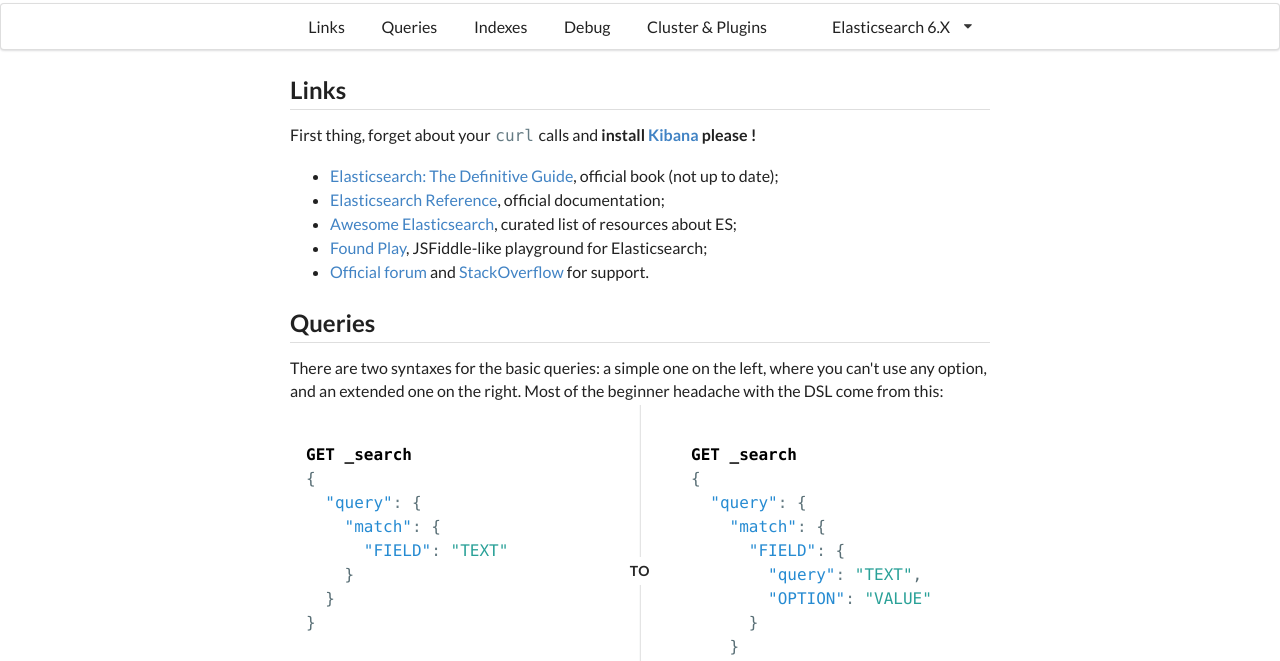
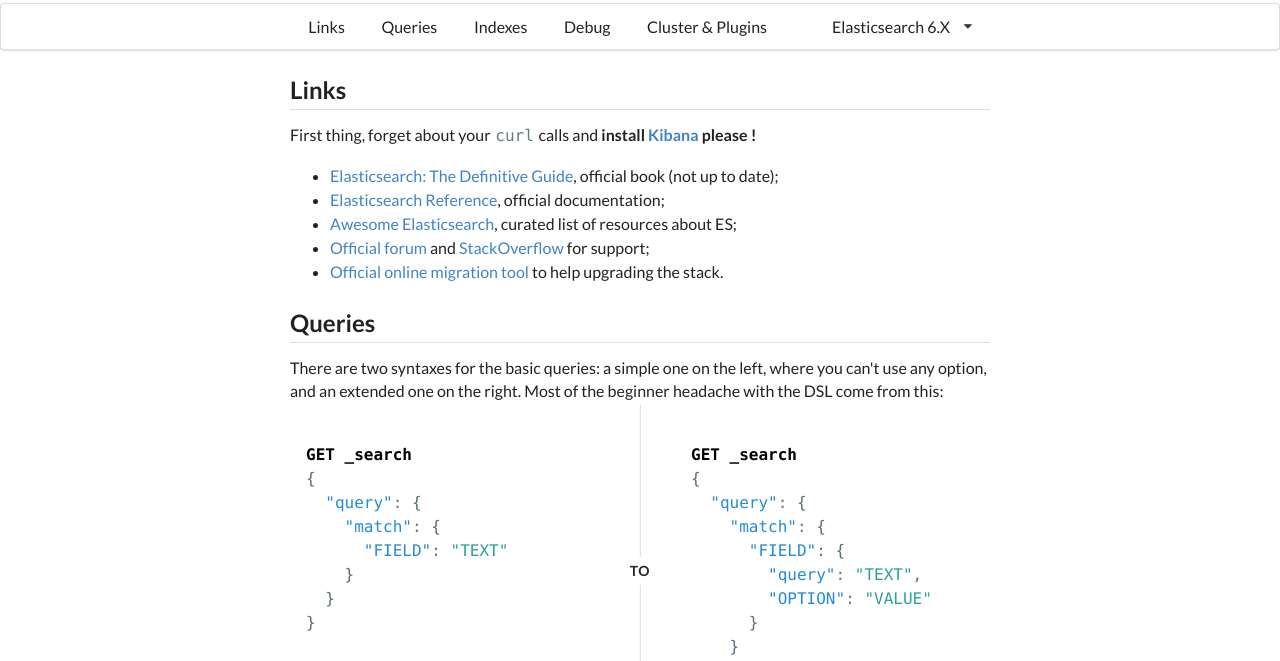
Before and after one commit to jolicode/elasticsearch-cheatsheet, a plain HTML site: page index.html in a window 1280 px wide. Shown: the part 139-800 px from the top of the page. Drawn offline with nearby package versions, Linux system fonts and the light colour scheme.

Commit message:
Remove Found.no/play as it's gone and add Upgrade Assitant

```diff
--- a/index.html
+++ b/index.html
@@ -156,8 +156,8 @@
           <li class="es6"><a href="https://www.elastic.co/guide/en/elasticsearch/reference/6.x/index.html">Elasticsearch Reference</a>, official documentation;</li>
 
           <li><a href="https://github.com/dzharii/awesome-elasticsearch">Awesome Elasticsearch</a>, curated list of resources about ES;</li>
-          <li><a href="https://www.found.no/play">Found Play</a>, JSFiddle-like playground for Elasticsearch;</li>
-          <li><a href="https://discuss.elastic.co/">Official forum</a> and <a href="http://stackoverflow.com/questions/tagged/elasticsearch">StackOverflow</a> for support.</li>
+          <li><a href="https://discuss.elastic.co/">Official forum</a> and <a href="http://stackoverflow.com/questions/tagged/elasticsearch">StackOverflow</a> for support;</li>
+          <li><a href="https://www.elastic.co/products/upgrade_guide">Official online migration tool</a> to help upgrading the stack</a>.</li>
         </ul>
 
 
```
